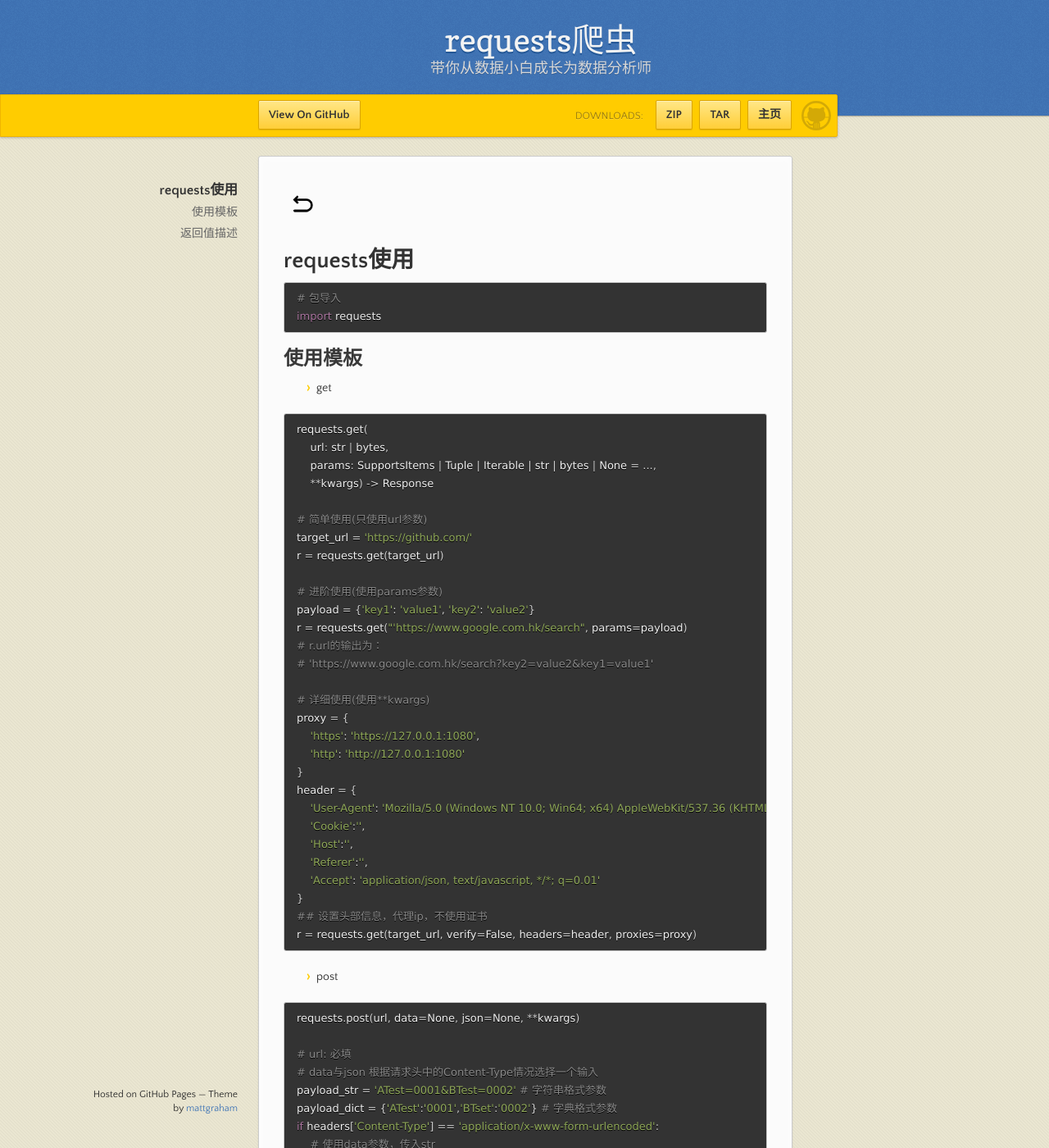
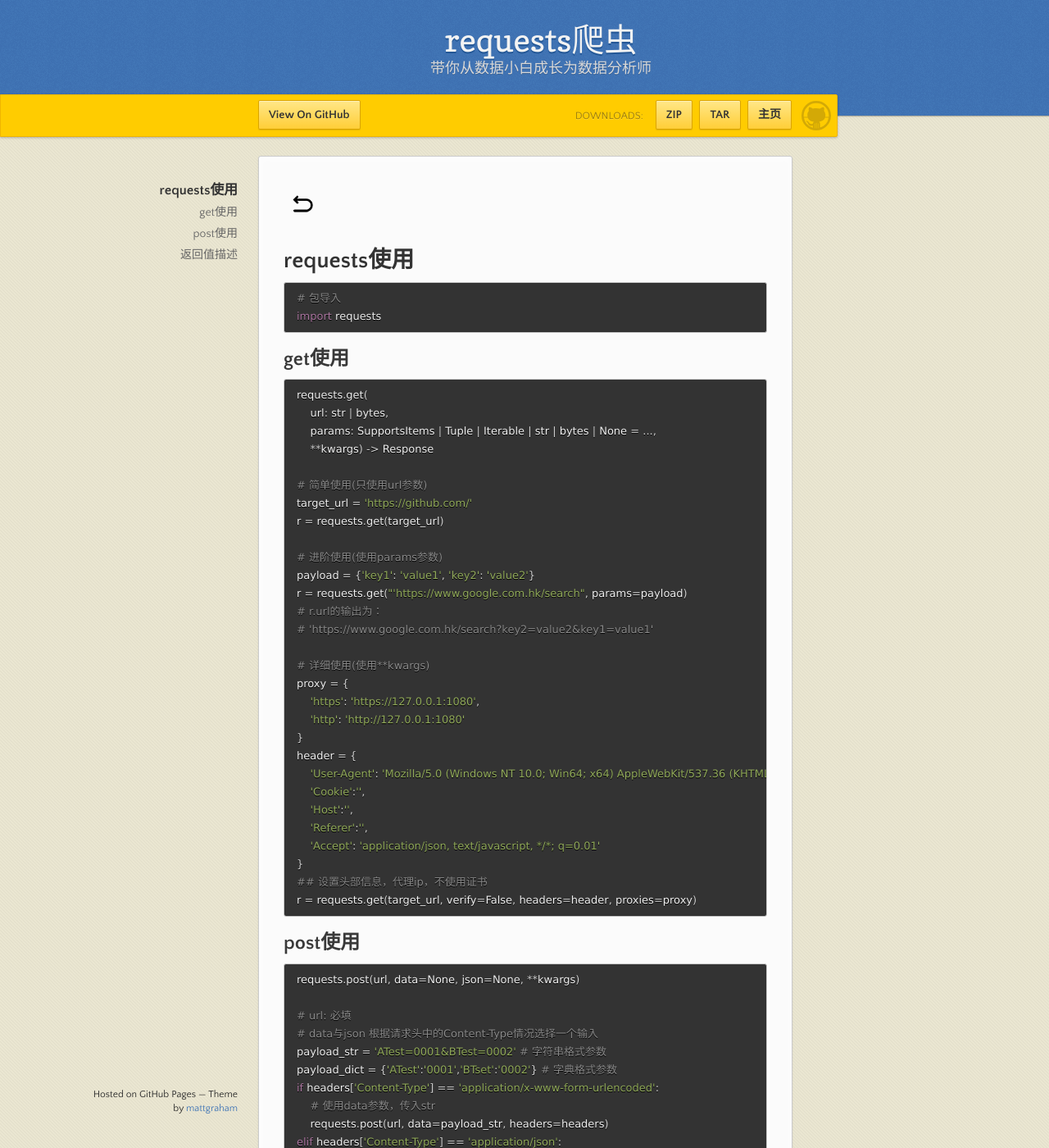
Before and after one commit to analy-liu/analy-liu.github.io, a Jekyll site: the page built from _posts/2022-07-25-Python_Requests.md, in a window 1280 px wide and 1400 px high. Shown: the whole window at 82% size. Built offline with Jekyll 4.4.1, drawn with Linux system fonts in a browser that asks for light colours.

Commit message:
修改格式

````diff
--- a/_posts/2022-07-25-Python_Requests.md
+++ b/_posts/2022-07-25-Python_Requests.md
@@ -11,9 +11,7 @@ layout: default
 import requests
 ```
 
-## 使用模板
-
-- get
+## get使用
 
 ```python
 requests.get(
@@ -46,7 +44,7 @@ header = {
 ## 设置头部信息，代理ip，不使用证书
 r = requests.get(target_url, verify=False, headers=header, proxies=proxy)
 ```
-- post
+## post使用
 
 ```python
 requests.post(url, data=None, json=None, **kwargs)
````
Also changed, not shown: _posts/2022-07-05-Python_Index.md (+1 -1 lines).
